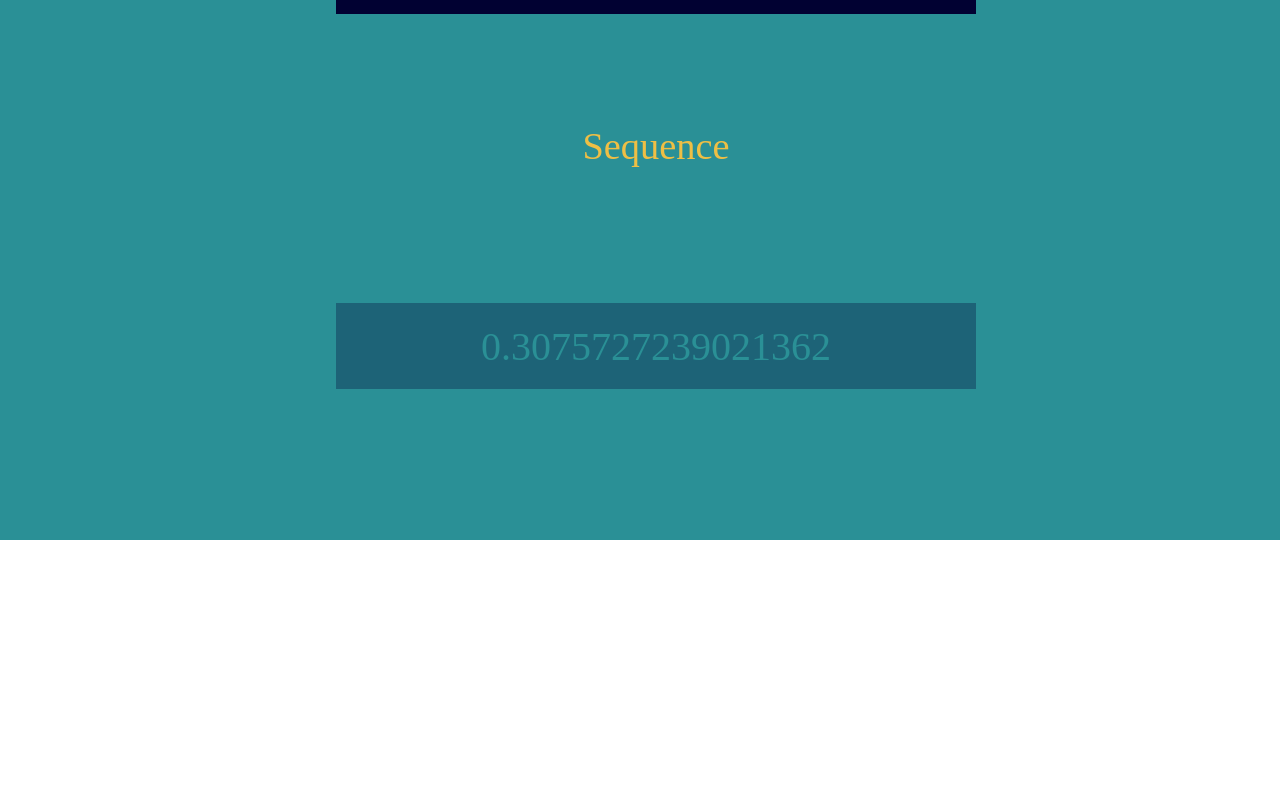
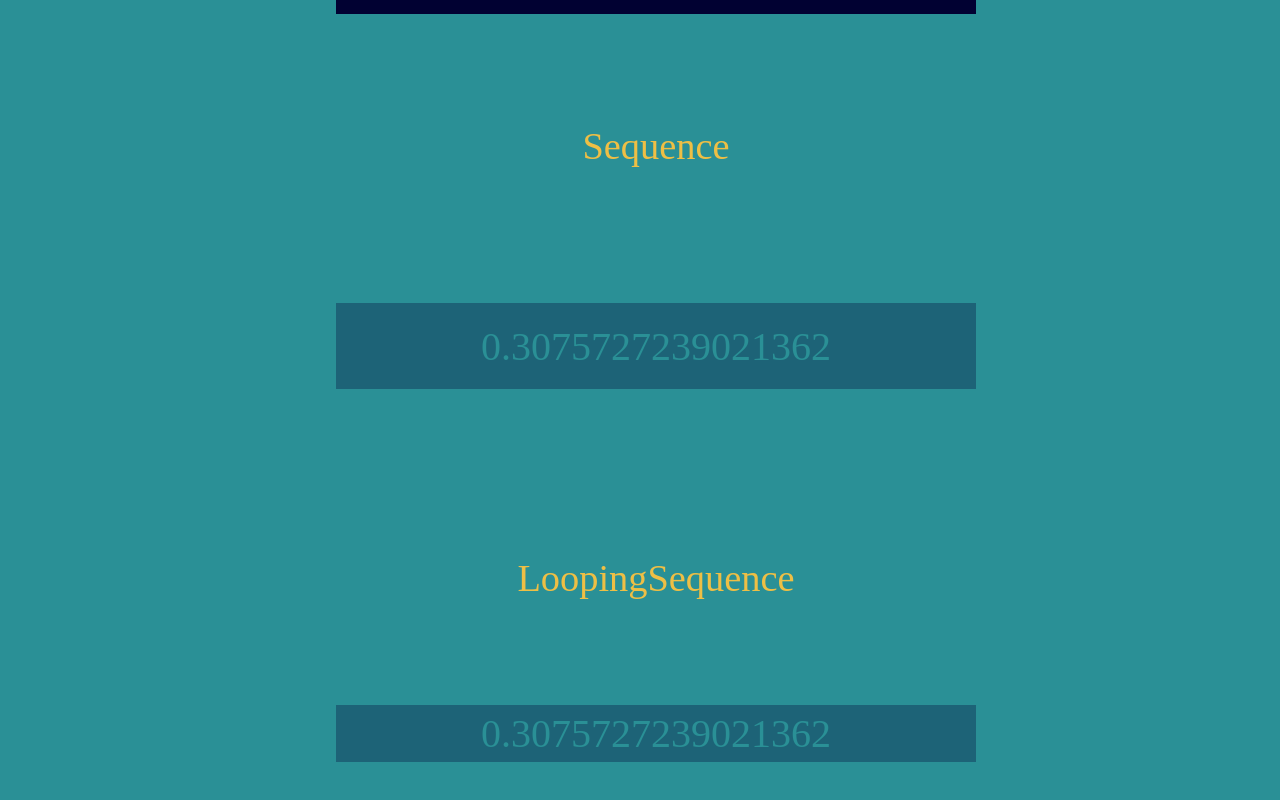
Before and after one commit to 0rganism/higher-order-motion, a React (Create React App) app: page / in a window 1280 px wide. Shown: the part 324-1124 px from the top of the page. Before the commit the page ends 864 px from the top, so only its background shows below. Built offline with nearby package versions, Linux system fonts and the light colour scheme; a web font is replaced by a local one.

Commit message:
+LoopingSequence demo.

```diff
--- a/src/Demo/Animations.jsx
+++ b/src/Demo/Animations.jsx
@@ -1,4 +1,5 @@
 import React from 'react';
+import { flowRight } from 'lodash';
 
 import loop from '../HigherOrderMotions/Loop.jsx';
 import sequence from '../HigherOrderMotions/Sequence.jsx';
@@ -24,9 +25,15 @@ export const LoopingBoxAnimation = (props) =>
 *
 * Use sequence HOC to construct array of animations which play in sequence.
 */
-const EasingBox = (props) =>
-  <Ease {...props}>
+const EasingBox = ({onRest, resting}) =>
+  <Ease resting={resting} onRest={onRest}>
     { position => <Box {...position} /> }
   </Ease>;
+export const SequencedBoxesAnimation = sequence([EasingBox, EasingBox, EasingBox]);
 
-export const SequencedBoxesAnimation = sequence([EasingBox, EasingBox, EasingBox]);
+/** L O O P I N G S E Q U E N C E
+*
+* Compose loop with sequence.
+*/
+const LoopingSequence = flowRight(loop(1000), sequence);
+export const LoopingSequencedBoxesAnimation = LoopingSequence([EasingBox, EasingBox, EasingBox, EasingBox]);
--- a/src/Demo/App.jsx
+++ b/src/Demo/App.jsx
@@ -1,6 +1,6 @@
 import React, { Component } from 'react';
 
-import { LoopingBoxAnimation, SequencedBoxesAnimation } from './Animations.jsx';
+import { LoopingBoxAnimation, SequencedBoxesAnimation, LoopingSequencedBoxesAnimation } from './Animations.jsx';
 
 const Animation = ({children, label}) => {
   return (
@@ -18,7 +18,10 @@ const AnimationGallery = () => {
     </Animation>,
     <Animation key="Sequence" label="Sequence">
       <SequencedBoxesAnimation />
-    </Animation>
+    </Animation>,
+    <Animation key="LoopingSequence" label="LoopingSequence">
+      <LoopingSequencedBoxesAnimation />
+    </Animation>,
   ]);
 };
 
--- a/src/HigherOrderMotions/Loop.jsx
+++ b/src/HigherOrderMotions/Loop.jsx
@@ -4,7 +4,7 @@ import React from 'react';
  * @param  {Number}   delay  - the delay between cycles
  * @return {Function} ?      - HOC to configure an animation to loop by managing its rest state
  */
-const Loop = (delay) => (Animation) => {
+const Loop = (delay) => (WrappedAnimation) => {
   return class LoopedAnimation extends React.Component {
     state = {
       /**
@@ -35,7 +35,7 @@ const Loop = (delay) => (Animation) => {
      * Render the animation with state and onRest handler.
      */
     render() {
-      return <Animation resting={this.state.resting} onRest={this.rest} {...this.props} />
+      return <WrappedAnimation resting={this.state.resting} onRest={this.rest} {...this.props} />;
     };
   };
 };
--- a/src/HigherOrderMotions/Sequence.jsx
+++ b/src/HigherOrderMotions/Sequence.jsx
@@ -3,13 +3,11 @@ import React from 'react';
 /** Sequence:
  * Produces a composable component from an array of Animation components.
  *
- * @param{Array<Component>} Animations
- * An array of components, with onRest event
+ * @param  {Array<Component>} WrappedAnimations : An array of components, with onRest event
  *
- * @return{Component} SequencedAnimations
- * An array of components, with onRest event handled
+ * @return {Component}        SequencedAnimations : An array of components, with onRest event handled
  */
-const Sequence = (Animations) => {
+const sequence = (WrappedAnimations) => {
   return class SequencedAnimations extends React.Component {
     constructor(props) {
       super(props);
@@ -49,7 +47,9 @@ const Sequence = (Animations) => {
       // https://github.com/chenglou/react-motion/issues/348
       if (idx < this.state.pointer) return;
 
-      const next = (this.state.pointer + 1) % Animations.length;
+      console.log(`[seq] Animation ${idx} of ${WrappedAnimations.length - 1} has come to rest.`);
+
+      const next = (this.state.pointer + 1) % WrappedAnimations.length;
       this._af = requestAnimationFrame(() => {
         this.setState({
           resting: !next,
@@ -68,13 +68,12 @@ const Sequence = (Animations) => {
       const {resting, pointer} = this.state;
 
       return (
-        resting || Animations.map((Animation, index) => {
+        resting || WrappedAnimations.map((Animation, index) => {
           return (
             <Animation
               key={index}
               resting={!(index === pointer)}
               onRest={() => this.onRest(index)}
-              {...this.props}
             />
           )
         })
@@ -83,4 +82,4 @@ const Sequence = (Animations) => {
   };
 };
 
-export default Sequence;
+export default sequence;
--- a/src/Motions/Ease.jsx
+++ b/src/Motions/Ease.jsx
@@ -4,7 +4,7 @@ import {Motion, spring} from 'react-motion';
 /**
  * Animate the opacity of a box via a spring trajectory
  */
-const Ease = ({onRest, resting, ...rest}) => {
+const Ease = ({children, onRest, resting}) => {
   const initialCondition = {opacity: 0};
   const trajectory = {opacity: resting ? 0 : spring(1, {stiffness: 50, damping: 50})};
 
@@ -13,7 +13,7 @@ const Ease = ({onRest, resting, ...rest}) => {
       defaultStyle={initialCondition}
       style={trajectory}
       onRest={onRest}
-      {...rest}
+      children={children}
     />
   );
 };
```
